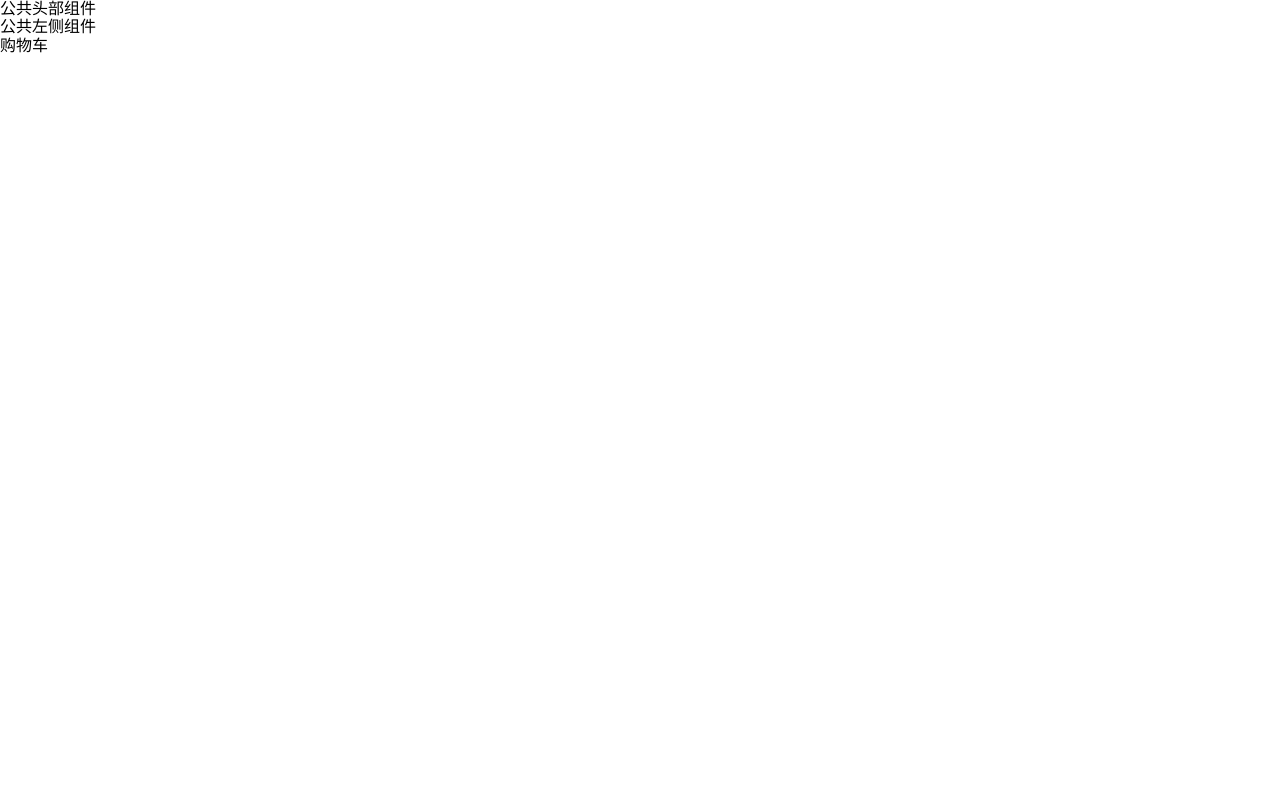
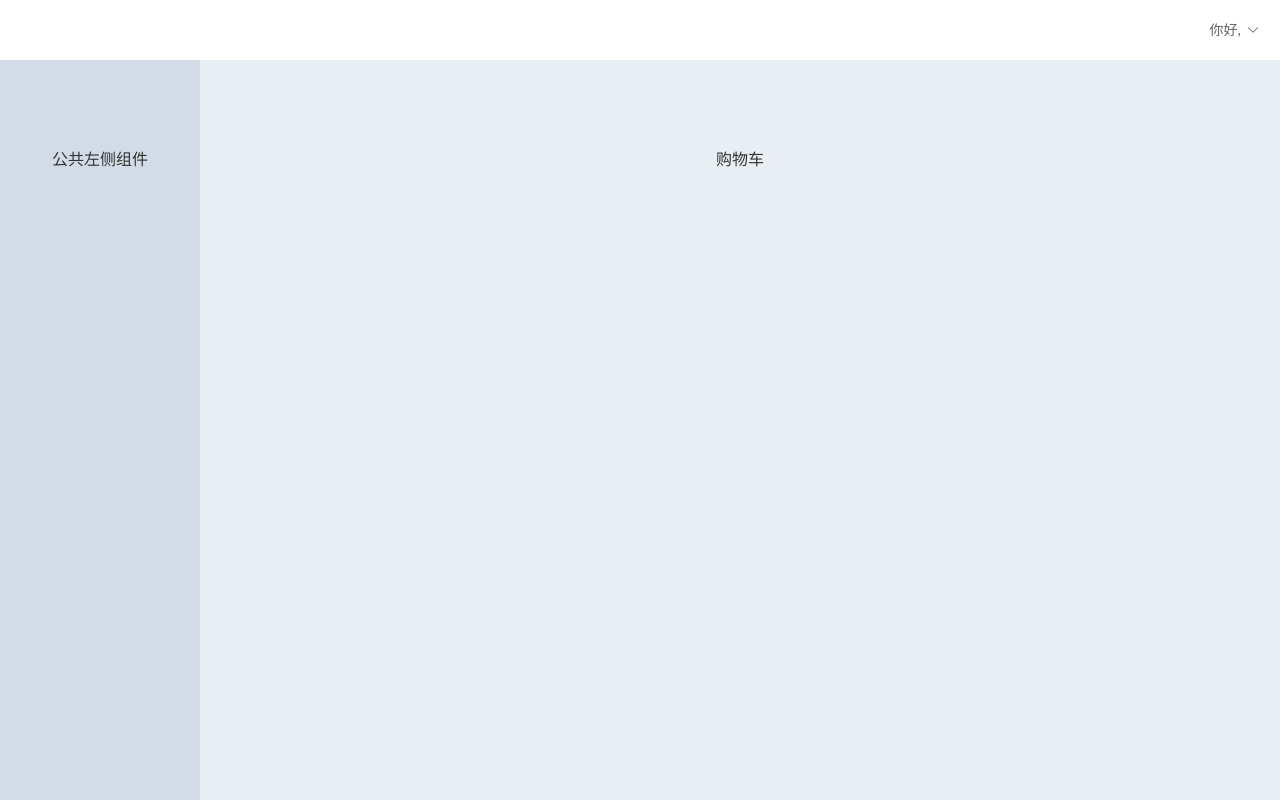
Before and after one commit to 13620422054/guang16_shangchenghoutai, a Vue app: page /#/admin/shopcart in a window 1280 px wide. Built offline with nearby package versions, Linux system fonts and the light colour scheme.

Commit message:
实现跳转后台页面&公共左侧头部测试

```diff
--- a/src/component/App.vue
+++ b/src/component/App.vue
@@ -1,8 +1,8 @@
 <template>
-    <div>
+
 
         <router-view></router-view>
-    </div>
+
 </template>
 
 <script>
--- a/src/component/admin/Admin.vue
+++ b/src/component/admin/Admin.vue
@@ -1,8 +1,25 @@
 <template>
-    <div>
+    <!-- <div>
         <app-header></app-header>
         <app-aside></app-aside>
         <router-view></router-view>
+    </div> -->
+    <div class="admin">
+        <el-container>
+            <el-header>
+                <!-- 公共头部 -->
+                <app-header></app-header>
+            </el-header>
+                <!-- 公共左侧 -->
+            <el-container class="admin-container">
+                <el-aside width="200px">
+                    <app-aside></app-aside>
+                </el-aside>
+                <el-main>
+                    <router-view></router-view>
+                </el-main>
+            </el-container>
+        </el-container>
     </div>
 </template>
 
@@ -19,6 +36,29 @@
     }
 </script>
 
-<style scoped>
+<style scoped lang='less'>
+    .admin {
+        height: 100%;
+        color : #333;
+         .el-header {
+            line-height: 60px;
+        }
+        .el-container{
+            height: 100%;
+        }
 
+        .el-aside {
+            background-color: #D3DCE6;
+            color: #333;
+            text-align: center;
+            line-height: 200px;
+        }
+
+        .el-main {
+            background-color: #E9EEF3;
+            color: #333;
+            text-align: center;
+            line-height: 160px;
+        }
+    }
 </style>
--- a/src/component/admin/subcom/Header.vue
+++ b/src/component/admin/subcom/Header.vue
@@ -1,15 +1,44 @@
 <template>
-    <div>
-        公共头部组件
+    <div class="header">
+        <el-dropdown trigger="click" @command="handleCommand">
+            <span class="el-dropdown-link">
+                <span>你好,{{uname}}</span>
+                <i class="el-icon-arrow-down el-icon--right"></i>
+            </span>
+            <el-dropdown-menu slot="dropdown">
+                <el-dropdown-item command='a'>修改密码</el-dropdown-item>
+                <el-dropdown-item command='b'>退出登录</el-dropdown-item>
+            </el-dropdown-menu>
+        </el-dropdown>
     </div>
 </template>
 
 <script>
     export default {
-
+        data(){
+            return{
+                uname :localStorage.getItem('uname')
+            }
+        },
+        methods: {
+            logout(){
+                this.$http.get(this.$api.logout).then((res)=>{
+                    if(res.data.status==0){
+                        this.$router.push({name:'login'})
+                    }
+                })
+            },
+            handleCommand(command){
+                if(command=="b"){
+                    this.logout();
+                }
+            }
+        }
     }
 </script>
 
 <style scoped>
-
+    .header{
+        text-align: right;
+    }
 </style>
--- a/src/component/login/Login.vue
+++ b/src/component/login/Login.vue
@@ -1,21 +1,24 @@
 <template>
     <div class='login'>
         <div class="box">
-            <el-form :model="ruleForm2" status-icon :rules="rules2" ref="ruleForm2" label-width="100px" class="demo-ruleForm">
-  <el-form-item label="密码" prop="pass">
-    <el-input type="password" v-model="ruleForm2.pass" auto-complete="off"></el-input>
-  </el-form-item>
-  <el-form-item label="确认密码" prop="checkPass">
-    <el-input type="password" v-model="ruleForm2.checkPass" auto-complete="off"></el-input>
-  </el-form-item>
-  <el-form-item label="年龄" prop="age">
-    <el-input v-model.number="ruleForm2.age"></el-input>
-  </el-form-item>
-  <el-form-item>
-    <el-button type="primary" @click="submitForm('ruleForm2')">提交</el-button>
-    <el-button @click="resetForm('ruleForm2')">重置</el-button>
-  </el-form-item>
-</el-form>
+            <el-form :model="ruleForm2" :rules="rules2" status-icon ref="abc" label-width="100px" class="demo-ruleForm">
+
+                 <!-- label用来设置表单提示文字, prop用来指定当前表单代表的字段名(可省略, 但是如果需要表单校验与重置功能, 必须写) -->
+                <el-form-item label="账号" prop="uname">
+                     <!-- v-model双向数据绑定, 需要绑定data里的数据, 将来要把这些数据提交给后端 -->
+                     <el-input type="password" v-model="ruleForm2.uname" auto-complete="off"></el-input>
+                 </el-form-item>
+
+                 <el-form-item label="密码" prop="upwd">
+                     <el-input type="password" v-model="ruleForm2.upwd" auto-complete="off"></el-input>
+                 </el-form-item>
+
+                 <el-form-item>
+                     <el-button type="primary" @click="submitForm('abc')">登陆</el-button>
+                     <el-button @click="resetForm('abc')">重置</el-button>
+                 </el-form-item>
+
+             </el-form>
         </div>
     </div>
 </template>
@@ -23,68 +26,47 @@
 <script>
    export default {
     data() {
-      var checkAge = (rule, value, callback) => {
-        if (!value) {
-          return callback(new Error('年龄不能为空'));
-        }
-        setTimeout(() => {
-          if (!Number.isInteger(value)) {
-            callback(new Error('请输入数字值'));
-          } else {
-            if (value < 18) {
-              callback(new Error('必须年满18岁'));
-            } else {
-              callback();
-            }
-          }
-        }, 1000);
-      };
-      var validatePass = (rule, value, callback) => {
-        if (value === '') {
-          callback(new Error('请输入密码'));
-        } else {
-          if (this.ruleForm2.checkPass !== '') {
-            this.$refs.ruleForm2.validateField('checkPass');
-          }
-          callback();
-        }
-      };
-      var validatePass2 = (rule, value, callback) => {
-        if (value === '') {
-          callback(new Error('请再次输入密码'));
-        } else if (value !== this.ruleForm2.pass) {
-          callback(new Error('两次输入密码不一致!'));
-        } else {
-          callback();
-        }
-      };
+
+
+
       return {
         ruleForm2: {
-          pass: '',
-          checkPass: '',
-          age: ''
+          uname: '',
+          upwd: ''
+
         },
         rules2: {
-          pass: [
-            { validator: validatePass, trigger: 'blur' }
+          uname: [
+           { required: true, message: "请输入用户名", trigger: "blur" }
           ],
-          checkPass: [
-            { validator: validatePass2, trigger: 'blur' }
-          ],
-          age: [
-            { validator: checkAge, trigger: 'blur' }
+          upwd: [
+            { required: true, message: "请输入密码", trigger: "blur" }
           ]
+
         }
       };
     },
     methods: {
+        login(){
+            this.$http.post(this.$api.login,this.ruleForm2).then((res)=>{
+
+              if(res.data.status==0){
+                //   this.$alert(res.data.message)
+                //保存用户名
+                localStorage.setItem('uname',res.data.message.uname);
+                // 跳转到后台页面
+                this.$router.push({name:'admin'});
+              }else{
+                   this.$alert(res.data.message)
+              }
+            })
+        },
       submitForm(formName) {
         this.$refs[formName].validate((valid) => {
           if (valid) {
-            alert('submit!');
+            this.login();
           } else {
-            console.log('error submit!!');
-            return false;
+             this.$alert("账号或密码不合格!");
           }
         });
       },
```
Also changed, not shown: src/assets/1.txt (deleted).
